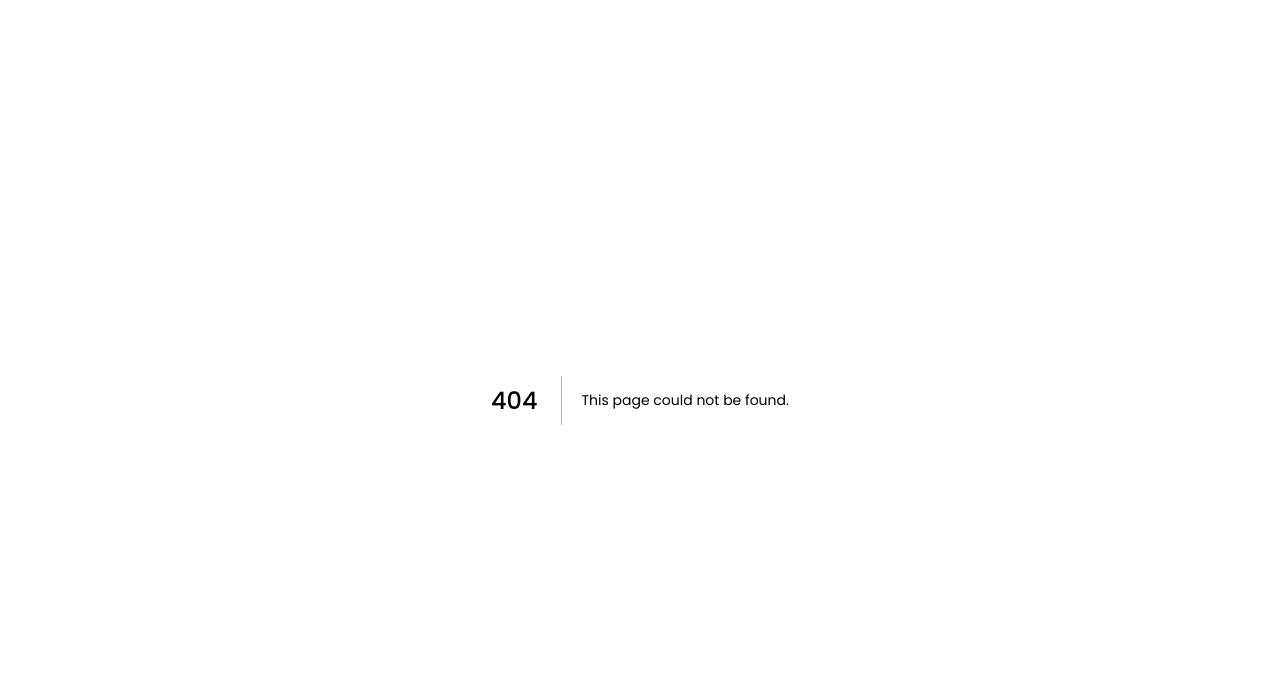
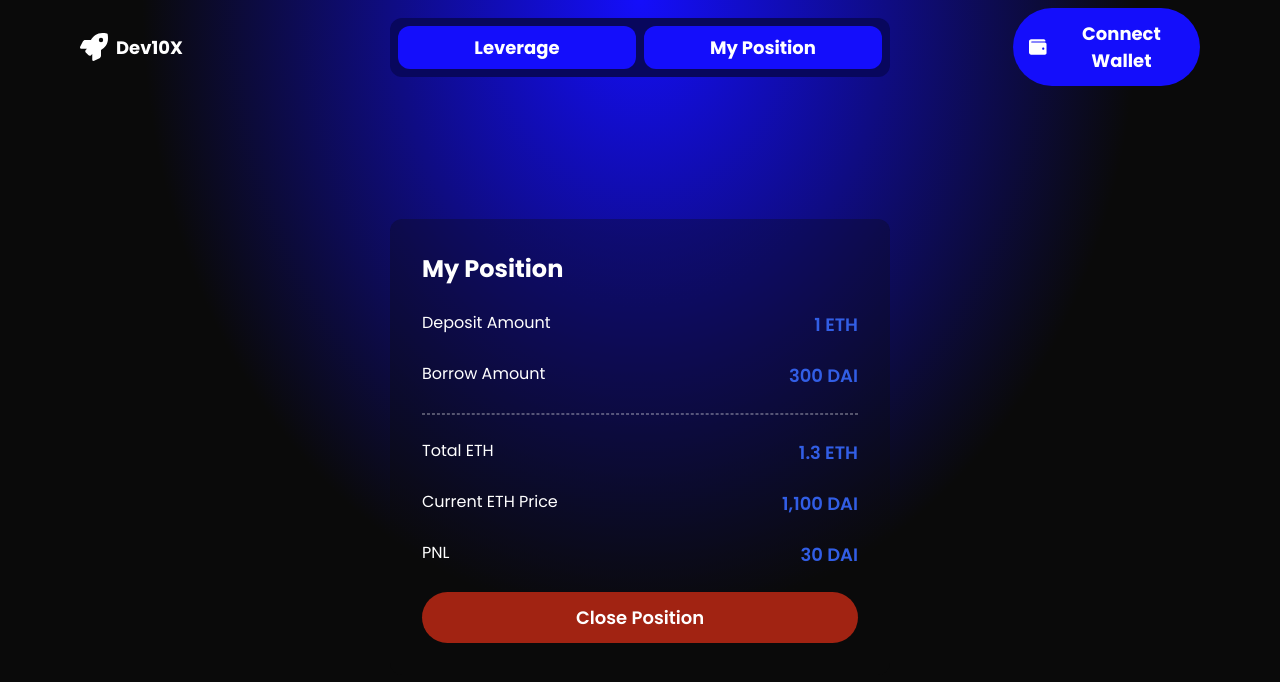
Before and after one commit to yooooyyooooy/scb10x-frontend-assignment2, a Next.js app: page /position in a window 1280 px wide. Before the commit this address had no page. Shown: the top 682 px of the page. Built offline with nearby package versions, Linux system fonts and the light colour scheme.

Commit message:
✨ Complete Position UI

```diff
--- a/src/components/elements/Buttons/RoundButton/index.tsx
+++ b/src/components/elements/Buttons/RoundButton/index.tsx
@@ -3,12 +3,19 @@ import React from 'react';
 interface IProps {
       children: React.ReactNode;
 }
-const RoundButton: React.FC<IProps> = ({ children }) => {
+const BlueRoundButton: React.FC<IProps> = ({ children }) => {
       return (
             <button className="bg-blue-button font-bold text-white text-regular py-3 px-4 rounded-full w-full">
                   {children}
             </button>
       );
 };
+const RedRoundButton: React.FC<IProps> = ({ children }) => {
+      return (
+            <button className="bg-red font-bold text-white text-regular py-3 px-4 rounded-full w-full">
+                  {children}
+            </button>
+      );
+};
 
-export default RoundButton;
+export { BlueRoundButton, RedRoundButton };
--- /dev/null
+++ b/src/components/elements/Displays/PositionDetails/index.tsx
@@ -0,0 +1,18 @@
+import React from 'react';
+
+interface IProps {
+      label: string;
+      data: string;
+}
+const PositionDetails: React.FC<IProps> = ({ label, data }) => {
+      return (
+            <div className=" flex justify-between">
+                  <div className="text-small">{label}</div>
+                  <div className="text-regular text-blue-font font-semibold">
+                        {data}
+                  </div>
+            </div>
+      );
+};
+
+export default PositionDetails;
--- /dev/null
+++ b/src/components/elements/Divider/index.tsx
@@ -0,0 +1,8 @@
+import React from 'react';
+
+const Divider = () => {
+      return (
+            <div className="w-full border-white/[0.3] border-[1px] border-dashed" />
+      );
+};
+export default Divider;
--- /dev/null
+++ b/src/components/layouts/HomeLayout/index.tsx
@@ -0,0 +1,13 @@
+import React from 'react';
+import MainTemplate from '@templates/MainTemplate';
+import OpenLeverage from '@modules/OpenLeverage';
+
+const HomeLayout = () => {
+      return (
+            <MainTemplate>
+                  <OpenLeverage />
+            </MainTemplate>
+      );
+};
+
+export default HomeLayout;
--- a/src/components/layouts/MainLayout/index.tsx
+++ /dev/null
@@ -1,12 +0,0 @@
-import OpenLeverage from '@modules/OpenLeverage';
-import React from 'react';
-
-const MainLayout = () => {
-      return (
-            <div className=" flex-auto flex justify-center items-center">
-                  <OpenLeverage />
-            </div>
-      );
-};
-
-export default MainLayout;
--- /dev/null
+++ b/src/components/layouts/PositionLayout/index.tsx
@@ -0,0 +1,13 @@
+import React from 'react';
+import MainTemplate from '@templates/MainTemplate';
+import CloseLeverage from '@modules/CloseLeverage';
+
+const PositionLayout = () => {
+      return (
+            <MainTemplate>
+                  <CloseLeverage />
+            </MainTemplate>
+      );
+};
+
+export default PositionLayout;
--- /dev/null
+++ b/src/components/modules/CloseLeverage/index.tsx
@@ -0,0 +1,24 @@
+import React from 'react';
+import MainPaper from '@elements/Papers/MainPaper';
+import PositionDetails from '@elements/Displays/PositionDetails';
+import Divider from '@elements/Divider';
+import { RedRoundButton } from '@elements/Buttons/RoundButton';
+
+const CloseLeverage: React.FC = () => {
+      return (
+            <MainPaper>
+                  <div className="text-heading font-bold">My Position</div>
+                  <PositionDetails label="Deposit Amount" data="1 ETH" />
+                  <PositionDetails label="Borrow Amount" data="300 DAI" />
+                  <Divider />
+                  <PositionDetails label="Total ETH" data="1.3 ETH" />
+                  <PositionDetails label="Current ETH Price" data="1,100 DAI" />
+                  <PositionDetails label="PNL" data="30 DAI" />
+                  <RedRoundButton>
+                        <div className="font-semibold">Close Position</div>
+                  </RedRoundButton>
+            </MainPaper>
+      );
+};
+
+export default CloseLeverage;
--- a/src/components/modules/NavBar/index.tsx
+++ b/src/components/modules/NavBar/index.tsx
@@ -1,13 +1,13 @@
 import React from 'react';
-import RoundButton from '@elements/Buttons/RoundButton';
 import NavMenuPaper from '@elements/Papers/NavMenuPaper';
 import NavOptionButton from '@elements/Buttons/NavOptionButton';
 import HomeButton from '@elements/Buttons/HomeButton';
 import { FaWallet } from 'react-icons/fa';
+import { BlueRoundButton } from '@elements/Buttons/RoundButton';
 
 const NavBar: React.FC = () => {
       return (
-            <nav className=" grid grid-cols-[1fr_4fr_1fr] items-center justify-items-center py-1 px-16">
+            <nav className=" grid grid-cols-[1fr_4fr_1fr] items-center justify-items-center py-2 px-20">
                   <div className="justify-self-start">
                         <HomeButton />
                   </div>
@@ -16,12 +16,12 @@ const NavBar: React.FC = () => {
                         <NavOptionButton>My Position</NavOptionButton>
                   </NavMenuPaper>
                   <div className="justify-self-end">
-                        <RoundButton>
+                        <BlueRoundButton>
                               <div className="flex items-center space-x-3">
                                     <FaWallet className="text-smallIcon" />
                                     <div>Connect Wallet</div>
                               </div>
-                        </RoundButton>
+                        </BlueRoundButton>
                   </div>
             </nav>
       );
--- a/src/components/modules/OpenLeverage/index.tsx
+++ b/src/components/modules/OpenLeverage/index.tsx
@@ -1,16 +1,16 @@
 import React from 'react';
 import MainPaper from '@elements/Papers/MainPaper';
 import LeverageInput from '@modules/LeverageInput';
-import RoundButton from '@elements/Buttons/RoundButton';
+import { BlueRoundButton } from '@elements/Buttons/RoundButton';
 
 const OpenLeverage: React.FC = () => {
       return (
             <MainPaper>
                   <div className="text-heading font-bold">Leverage</div>
                   <LeverageInput />
-                  <RoundButton>
+                  <BlueRoundButton>
                         <div className="font-semibold">Leverage</div>
-                  </RoundButton>
+                  </BlueRoundButton>
             </MainPaper>
       );
 };
--- /dev/null
+++ b/src/components/templates/MainTemplate/index.tsx
@@ -0,0 +1,14 @@
+import React from 'react';
+
+interface IProps {
+      children: React.ReactNode;
+}
+const MainTemplate: React.FC<IProps> = ({ children }) => {
+      return (
+            <div className=" flex-auto flex justify-center items-center">
+                  {children}
+            </div>
+      );
+};
+
+export default MainTemplate;
--- a/src/pages/index.tsx
+++ b/src/pages/position.tsx
@@ -1,12 +1,11 @@
-import MainLayout from '@layouts/MainLayout';
+import PositionLayout from '@layouts/PositionLayout';
 import NavBar from '@modules/NavBar';
 import type { NextPage } from 'next';
-
 const Home: NextPage = () => {
       return (
             <div className="flex flex-col h-screen">
                   <NavBar />
-                  <MainLayout />
+                  <PositionLayout />
             </div>
       );
 };
--- a/tsconfig.json
+++ b/tsconfig.json
@@ -18,6 +18,7 @@
             "paths": {
                   "@elements/*": ["src/components/elements/*"],
                   "@layouts/*": ["src/components/layouts/*"],
+                  "@templates/*": ["src/components/templates/*"],
                   "@modules/*": ["src/components/modules/*"],
                   "@constants/*": ["src/constants/*"],
                   "@contexts/*": ["src/contexts/*"],
```
